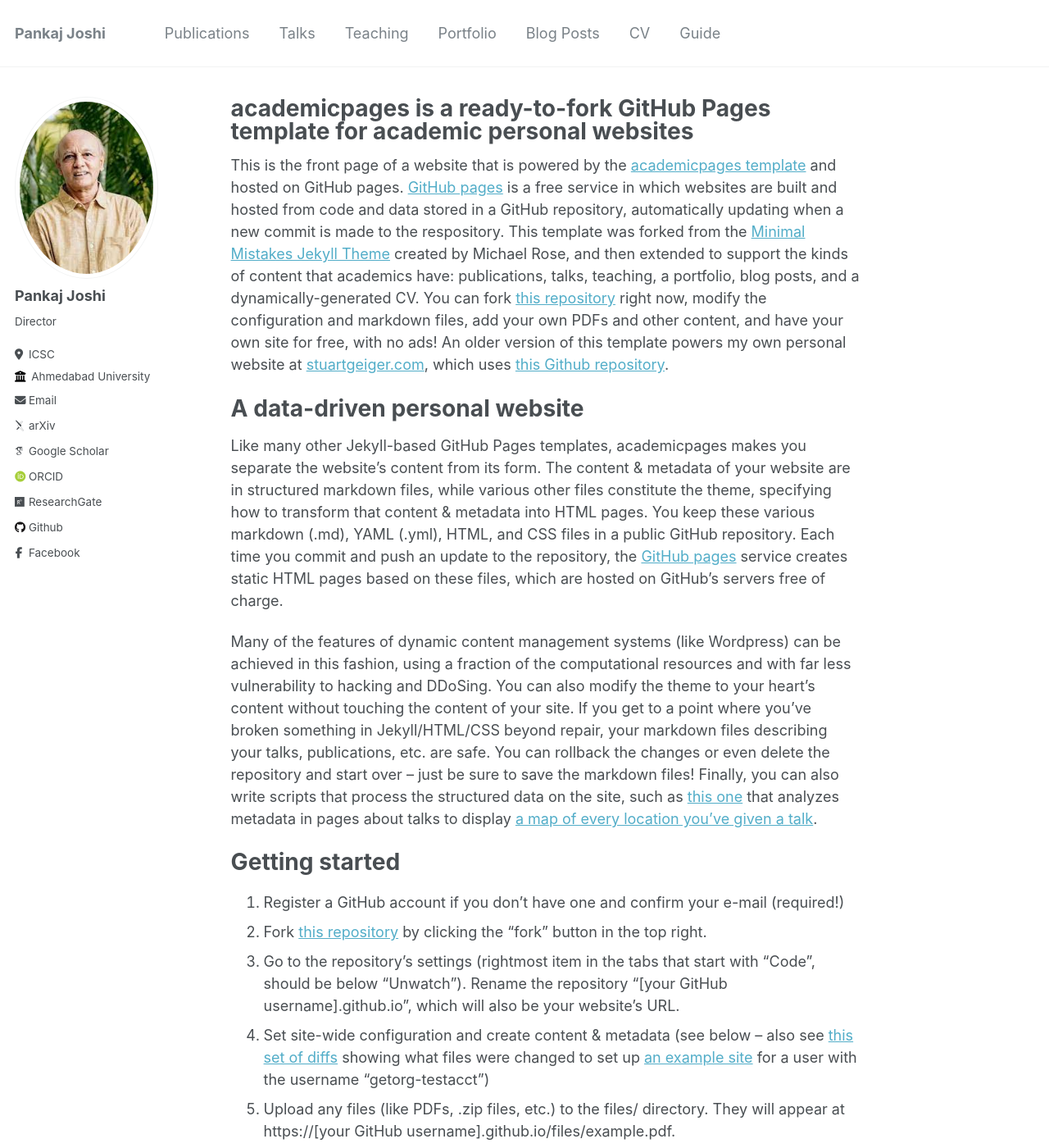
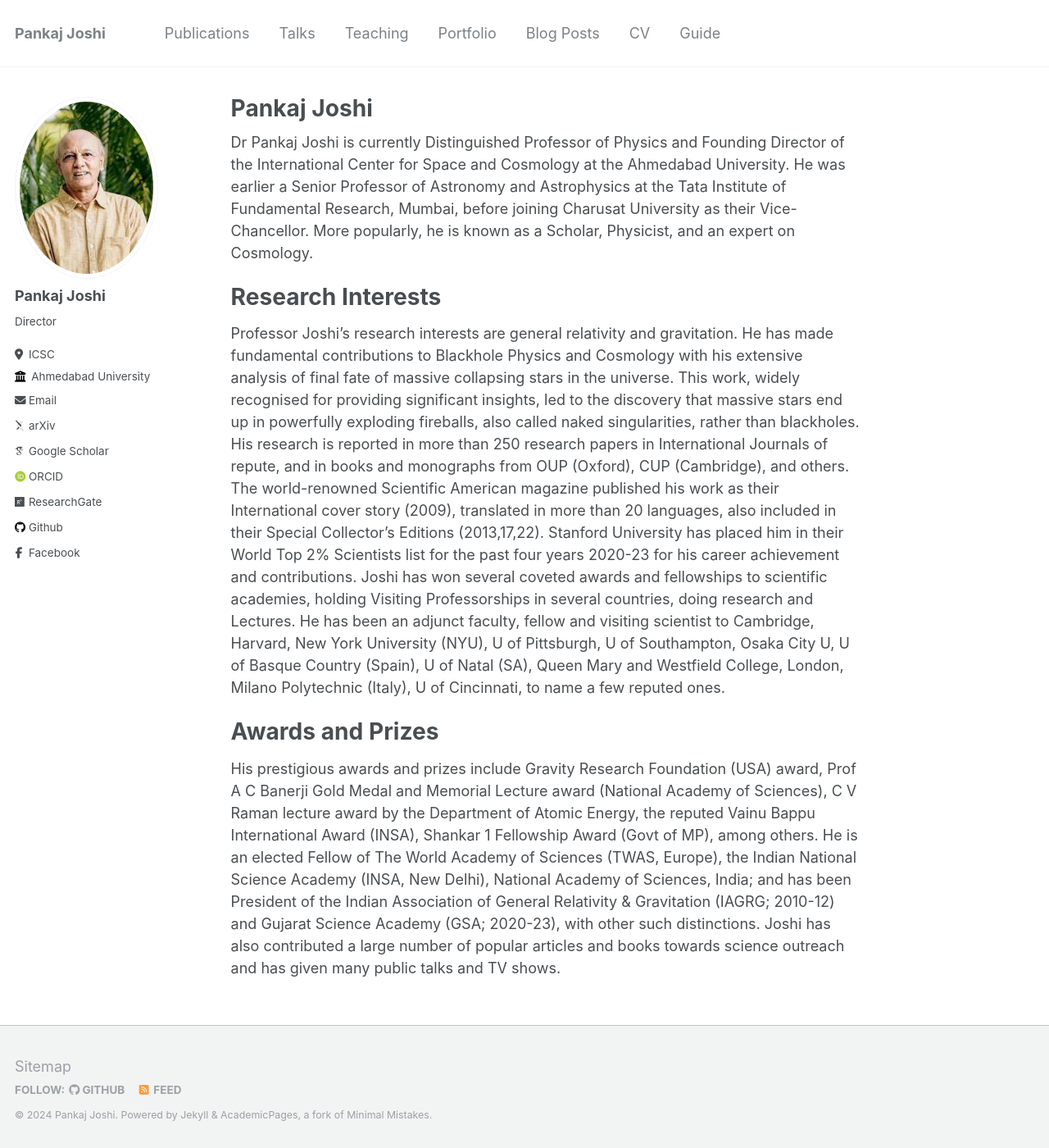
Before and after one commit to Pankaj-S-Joshi/Pankaj-S-Joshi.github.io, a Jekyll site: the page built from _pages/about.md, in a window 1280 px wide and 1400 px high. Shown: the whole window at 82% size. Built offline with Jekyll 4.4.1, drawn with Linux system fonts in a browser that asks for light colours; some web fonts are replaced; some of the changed text lies outside the part shown.

Commit message:
Update about.md
Changed the personal website description for Pankaj Sir

```diff
--- a/_pages/about.md
+++ b/_pages/about.md
@@ -1,49 +1,54 @@
 ---
 permalink: /
-title: "academicpages is a ready-to-fork GitHub Pages template for academic personal websites"
+title: "Pankaj Joshi"
 author_profile: true
 redirect_from:
   - /about/
   - /about.html
 ---
 
-This is the front page of a website that is powered by the [academicpages template](https://github.com/academicpages/academicpages.github.io) and hosted on GitHub pages. [GitHub pages](https://pages.github.com) is a free service in which websites are built and hosted from code and data stored in a GitHub repository, automatically updating when a new commit is made to the respository. This template was forked from the [Minimal Mistakes Jekyll Theme](https://mmistakes.github.io/minimal-mistakes/) created by Michael Rose, and then extended to support the kinds of content that academics have: publications, talks, teaching, a portfolio, blog posts, and a dynamically-generated CV. You can fork [this repository](https://github.com/academicpages/academicpages.github.io) right now, modify the configuration and markdown files, add your own PDFs and other content, and have your own site for free, with no ads! An older version of this template powers my own personal website at [stuartgeiger.com](http://stuartgeiger.com), which uses [this Github repository](https://github.com/staeiou/staeiou.github.io).
+Dr Pankaj Joshi is currently Distinguished Professor of Physics and Founding
+Director of the International Center for Space and Cosmology at the
+Ahmedabad University. He was earlier a Senior Professor of Astronomy and
+Astrophysics at the Tata Institute of Fundamental Research, Mumbai, before
+joining Charusat University as their Vice-Chancellor. More popularly, he is
+known as a Scholar, Physicist, and an expert on Cosmology.
 
-A data-driven personal website
+Research Interests
 ======
-Like many other Jekyll-based GitHub Pages templates, academicpages makes you separate the website's content from its form. The content & metadata of your website are in structured markdown files, while various other files constitute the theme, specifying how to transform that content & metadata into HTML pages. You keep these various markdown (.md), YAML (.yml), HTML, and CSS files in a public GitHub repository. Each time you commit and push an update to the repository, the [GitHub pages](https://pages.github.com/) service creates static HTML pages based on these files, which are hosted on GitHub's servers free of charge.
+Professor Joshi’s research interests are general relativity and gravitation. He
+has made fundamental contributions to Blackhole Physics and Cosmology
+with his extensive analysis of final fate of massive collapsing stars in the
+universe. This work, widely recognised for providing significant insights, led to
+the discovery that massive stars end up in powerfully exploding fireballs, also
+called naked singularities, rather than blackholes. His research is reported in
+more than 250 research papers in International Journals of repute, and in
+books and monographs from OUP (Oxford), CUP (Cambridge), and others.
+The world-renowned Scientific American magazine published his work as
+their International cover story (2009), translated in more than 20 languages,
+also included in their Special Collector’s Editions (2013,17,22). Stanford
+University has placed him in their World Top 2% Scientists list for the past
+four years 2020-23 for his career achievement and contributions.
+Joshi has won several coveted awards and fellowships to scientific academies,
+holding Visiting Professorships in several countries, doing research and
+Lectures. He has been an adjunct faculty, fellow and visiting scientist to
+Cambridge, Harvard, New York University (NYU), U of Pittsburgh, U of
+Southampton, Osaka City U, U of Basque Country (Spain), U of Natal (SA),
+Queen Mary and Westfield College, London, Milano Polytechnic (Italy), U of
+Cincinnati, to name a few reputed ones.
 
-Many of the features of dynamic content management systems (like Wordpress) can be achieved in this fashion, using a fraction of the computational resources and with far less vulnerability to hacking and DDoSing. You can also modify the theme to your heart's content without touching the content of your site. If you get to a point where you've broken something in Jekyll/HTML/CSS beyond repair, your markdown files describing your talks, publications, etc. are safe. You can rollback the changes or even delete the repository and start over -- just be sure to save the markdown files! Finally, you can also write scripts that process the structured data on the site, such as [this one](https://github.com/academicpages/academicpages.github.io/blob/master/talkmap.ipynb) that analyzes metadata in pages about talks to display [a map of every location you've given a talk](https://academicpages.github.io/talkmap.html).
+Awards and Prizes
+======
 
-Getting started
-======
-1. Register a GitHub account if you don't have one and confirm your e-mail (required!)
-1. Fork [this repository](https://github.com/academicpages/academicpages.github.io) by clicking the "fork" button in the top right.
-1. Go to the repository's settings (rightmost item in the tabs that start with "Code", should be below "Unwatch"). Rename the repository "[your GitHub username].github.io", which will also be your website's URL.
-1. Set site-wide configuration and create content & metadata (see below -- also see [this set of diffs](http://archive.is/3TPas) showing what files were changed to set up [an example site](https://getorg-testacct.github.io) for a user with the username "getorg-testacct")
-1. Upload any files (like PDFs, .zip files, etc.) to the files/ directory. They will appear at https://[your GitHub username].github.io/files/example.pdf.
-1. Check status by going to the repository settings, in the "GitHub pages" section
-
-Site-wide configuration
-------
-The main configuration file for the site is in the base directory in [_config.yml](https://github.com/academicpages/academicpages.github.io/blob/master/_config.yml), which defines the content in the sidebars and other site-wide features. You will need to replace the default variables with ones about yourself and your site's github repository. The configuration file for the top menu is in [_data/navigation.yml](https://github.com/academicpages/academicpages.github.io/blob/master/_data/navigation.yml). For example, if you don't have a portfolio or blog posts, you can remove those items from that navigation.yml file to remove them from the header.
-
-Create content & metadata
-------
-For site content, there is one markdown file for each type of content, which are stored in directories like _publications, _talks, _posts, _teaching, or _pages. For example, each talk is a markdown file in the [_talks directory](https://github.com/academicpages/academicpages.github.io/tree/master/_talks). At the top of each markdown file is structured data in YAML about the talk, which the theme will parse to do lots of cool stuff. The same structured data about a talk is used to generate the list of talks on the [Talks page](https://academicpages.github.io/talks), each [individual page](https://academicpages.github.io/talks/2012-03-01-talk-1) for specific talks, the talks section for the [CV page](https://academicpages.github.io/cv), and the [map of places you've given a talk](https://academicpages.github.io/talkmap.html) (if you run this [python file](https://github.com/academicpages/academicpages.github.io/blob/master/talkmap.py) or [Jupyter notebook](https://github.com/academicpages/academicpages.github.io/blob/master/talkmap.ipynb), which creates the HTML for the map based on the contents of the _talks directory).
-
-**Markdown generator**
-
-I have also created [a set of Jupyter notebooks](https://github.com/academicpages/academicpages.github.io/tree/master/markdown_generator
-) that converts a CSV containing structured data about talks or presentations into individual markdown files that will be properly formatted for the academicpages template. The sample CSVs in that directory are the ones I used to create my own personal website at stuartgeiger.com. My usual workflow is that I keep a spreadsheet of my publications and talks, then run the code in these notebooks to generate the markdown files, then commit and push them to the GitHub repository.
-
-How to edit your site's GitHub repository
-------
-Many people use a git client to create files on their local computer and then push them to GitHub's servers. If you are not familiar with git, you can directly edit these configuration and markdown files directly in the github.com interface. Navigate to a file (like [this one](https://github.com/academicpages/academicpages.github.io/blob/master/_talks/2012-03-01-talk-1.md) and click the pencil icon in the top right of the content preview (to the right of the "Raw | Blame | History" buttons). You can delete a file by clicking the trashcan icon to the right of the pencil icon. You can also create new files or upload files by navigating to a directory and clicking the "Create new file" or "Upload files" buttons.
-
-Example: editing a markdown file for a talk
-![Editing a markdown file for a talk](/images/editing-talk.png)
-
-For more info
-------
-More info about configuring academicpages can be found in [the guide](https://academicpages.github.io/markdown/). The [guides for the Minimal Mistakes theme](https://mmistakes.github.io/minimal-mistakes/docs/configuration/) (which this theme was forked from) might also be helpful.
+His prestigious awards and prizes include Gravity Research Foundation (USA)
+award, Prof A C Banerji Gold Medal and Memorial Lecture award (National
+Academy of Sciences), C V Raman lecture award by the Department of Atomic
+Energy, the reputed Vainu Bappu International Award (INSA), Shankar
+1 Fellowship Award (Govt of MP), among others. He is an elected Fellow of The
+World Academy of Sciences (TWAS, Europe), the Indian National Science
+Academy (INSA, New Delhi), National Academy of Sciences, India; and has
+been President of the Indian Association of General Relativity & Gravitation
+(IAGRG; 2010-12) and Gujarat Science Academy (GSA; 2020-23), with other
+such distinctions. Joshi has also contributed a large number of popular articles
+and books towards science outreach and has given many public talks and TV
+shows.
```
